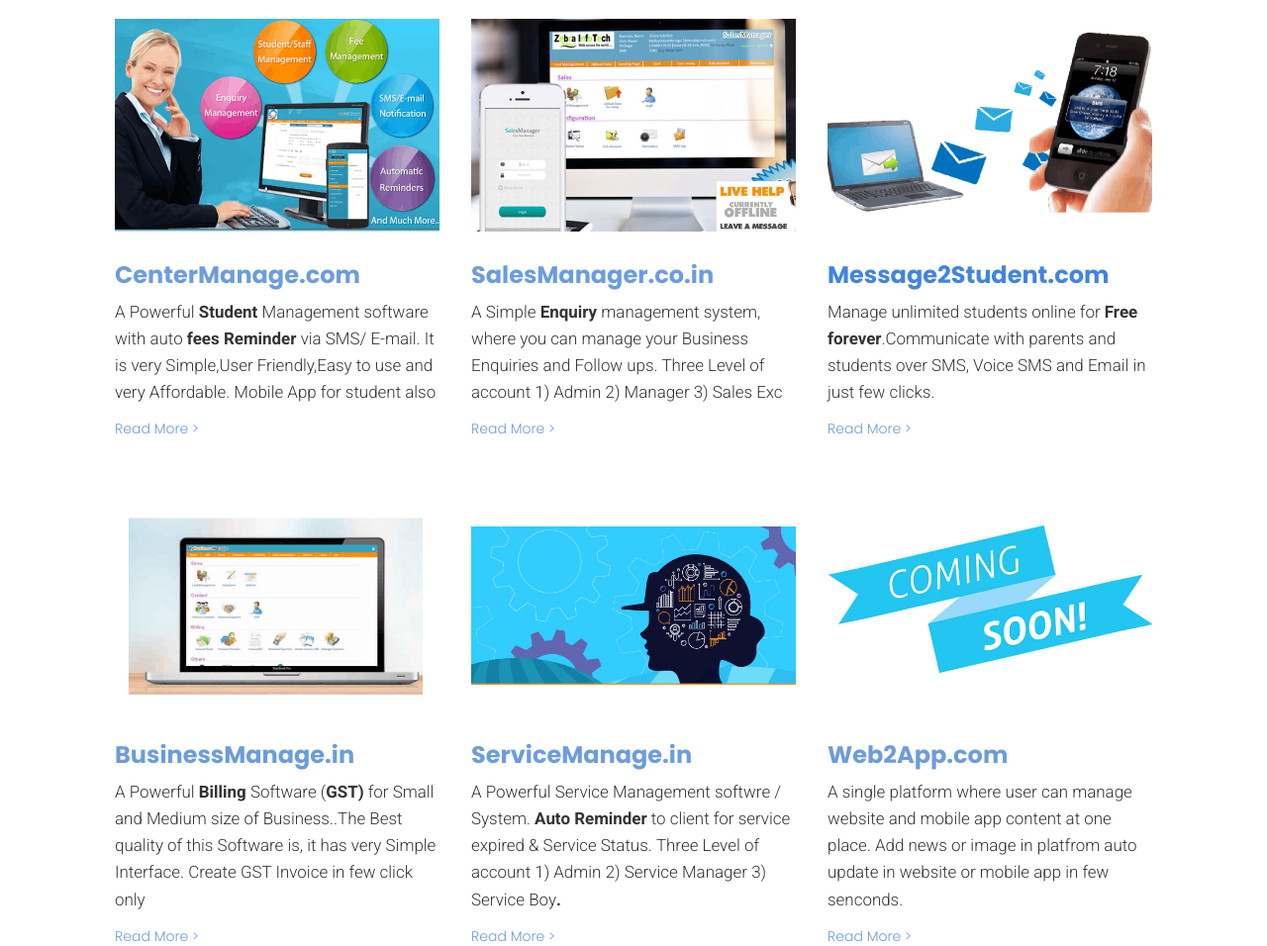
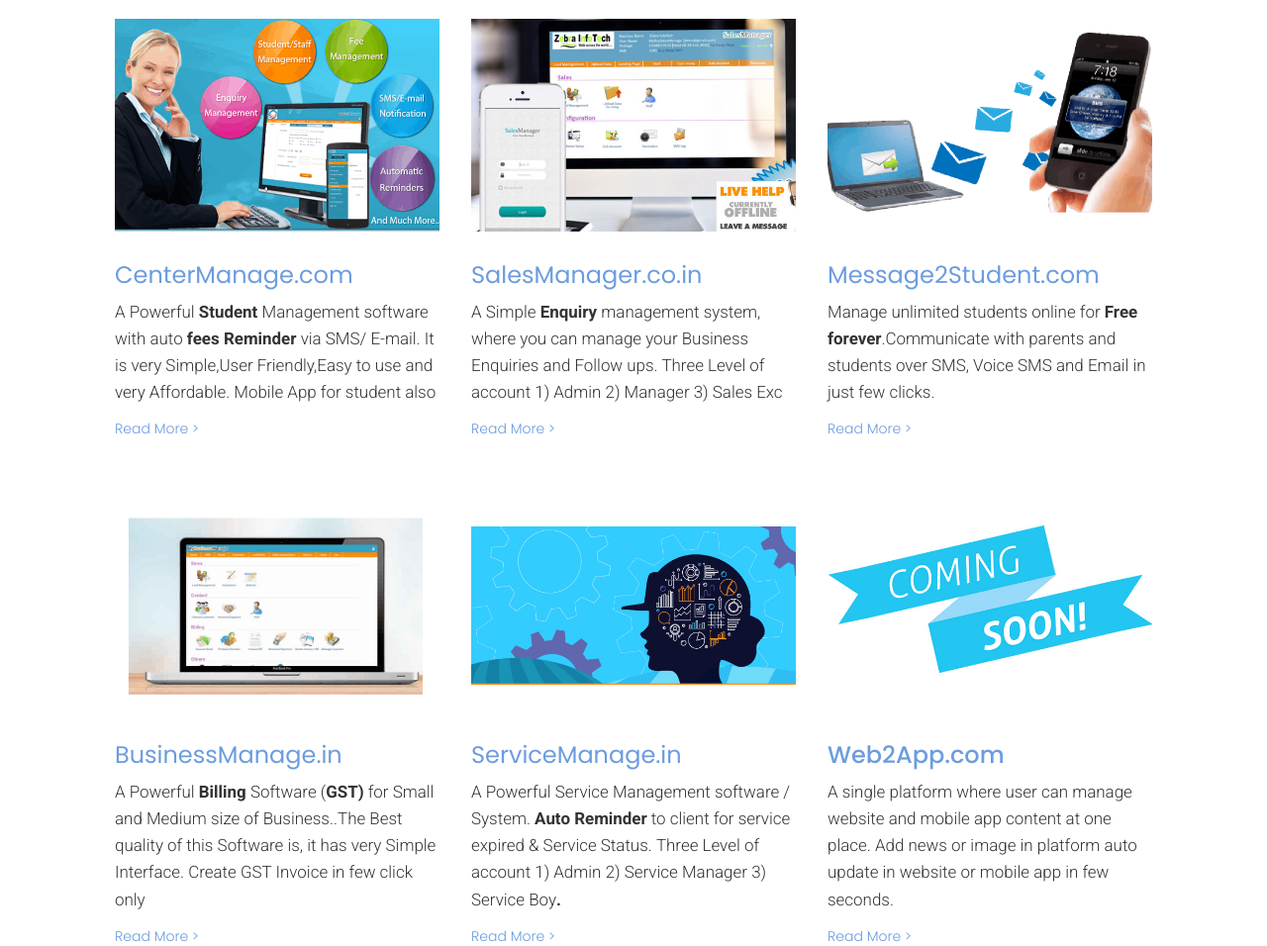
Before and after one commit to ajitaj/satiksoftware, a plain HTML site: page index.html in a window 1280 px wide. Shown: the part 899-1855 px from the top of the page at 99% size. Drawn offline with Linux system fonts and the light colour scheme; files whose address does not match are found by name.

Commit message:
create github pages

```diff
--- a/assets/images/hashes.json
+++ b/assets/images/hashes.json
@@ -1 +1 @@
-{"YUhhCwQ8t20ALCoZ4eb9Aw==":"logo1f-122x109.jpg","LN16Kiev4EDVAi4gTJZz6Q==":"satik%20software%20private%20limited%20copy-192x171.png","GXS5PlRSsfG/pOjY2oTHrg==":"satik%20software%20private%20limited%20copy-136x121.png","KQmFK1dsbUThph72644VqA==":"satik%20software%20private%20limited%20copy-136x121.png","URpXsdYKVbNbefdGt0tyLA==":"satik%20software%20private%20limited%20copy-200x178.png","bnge+GudTysO13tntr+w7w==":"sms-banner-1400x439-83-656x206.png","jgrwmv+seoYuPO2nR3NI5g==":"salesmanager-623x408.jpg","XRIwMbktlYUaIJCH+g7ZcA==":"untitled-2-571x350.jpg","+qoowtQYihGWvskYrLWHYA==":"bmanage-565x338.jpg","UqaioO7ENOI+rJWeTh3utw==":"sms-banner-1400x439-83-656x343.png","F4wF1tlWYFx29klmD7MdPw==":"sms-banner-1400x439-83-623x408.png","GS6yH+StrTCKPwpzLo3j4Q==":"cm-623x408.png","eRGHxwPHICYhod24eiGY9w==":"smanage-623x408.png","QezRG12rOXce+w3zdXVDSw==":"bmanage-623x408.png","WrqAguweKBkPgMNoOOqL1A==":"cooming%20soon-623x408.png","ucssxuWO2XKN4zcibL+sUw==":"satik%20software%20private%20limited%20copy-192x171.png"}
+{"YUhhCwQ8t20ALCoZ4eb9Aw==":"logo1f-122x109.jpg","LN16Kiev4EDVAi4gTJZz6Q==":"satik%20software%20private%20limited%20copy-192x171.png","GXS5PlRSsfG/pOjY2oTHrg==":"satik%20software%20private%20limited%20copy-136x121.png","KQmFK1dsbUThph72644VqA==":"satik%20software%20private%20limited%20copy-136x121.png","URpXsdYKVbNbefdGt0tyLA==":"satik%20software%20private%20limited%20copy-200x178.png","bnge+GudTysO13tntr+w7w==":"sms-banner-1400x439-83-656x206.png","jgrwmv+seoYuPO2nR3NI5g==":"salesmanager-623x408.jpg","XRIwMbktlYUaIJCH+g7ZcA==":"untitled-2-571x350.jpg","+qoowtQYihGWvskYrLWHYA==":"bmanage-565x338.jpg","UqaioO7ENOI+rJWeTh3utw==":"sms-banner-1400x439-83-656x343.png","F4wF1tlWYFx29klmD7MdPw==":"sms-banner-1400x439-83-623x408.png","GS6yH+StrTCKPwpzLo3j4Q==":"cm-623x408.png","eRGHxwPHICYhod24eiGY9w==":"smanage-623x408.png","QezRG12rOXce+w3zdXVDSw==":"bmanage-623x408.png","WrqAguweKBkPgMNoOOqL1A==":"cooming%20soon-623x408.png","ucssxuWO2XKN4zcibL+sUw==":"satik%20software%20private%20limited%20copy-192x171.png","+sa4S/XBwtHdT4tP3mcHFQ==":"satik%20software%20private%20limited%20copy-140x38.png","AAHbi3rcXZwRe3KLWqwOyQ==":"satik%20software%20private%20limited1%20copy-300x81.png"}
--- a/assets/mobirise/css/mbr-additional.css
+++ b/assets/mobirise/css/mbr-additional.css
@@ -1517,6 +1517,12 @@
 .cid-r2AiUB3k3y .card-img {
   color: #4284df;
 }
+.cid-r2AiUB3k3y B {
+  color: #6c9cdf;
+}
+.cid-r2AiUB3k3y H2 {
+  color: #6c9cdf;
+}
 .cid-r2Aj2ZRQ2i {
   padding-top: 0px;
   padding-bottom: 15px;
--- a/index.html
+++ b/index.html
@@ -6,7 +6,7 @@
   <meta http-equiv="X-UA-Compatible" content="IE=edge">
   <meta name="generator" content="Mobirise v4.8.1, mobirise.com">
   <meta name="viewport" content="width=device-width, initial-scale=1, minimum-scale=1">
-  <link rel="shortcut icon" href="assets/images/satik-software-private-limited-copy-136x121.png" type="image/x-icon">
+  <link rel="shortcut icon" href="assets/images/satik-software-private-3limited-128x199.png" type="image/x-icon">
   <meta name="description" content="Our Product .. CenterManage.com , SalesManager.co.in , message2student.com, businessmanage.in, servicemanage.in, ">
   <title>Satik Software Pvt Ltd - Technology platform for business </title>
   <link rel="stylesheet" href="assets/web/assets/mobirise-icons/mobirise-icons.css">
@@ -34,11 +34,10 @@
                 <div class="navbar-brand">
                     <span class="navbar-logo">
                         <a href="http://satiksoftware.com">
-                            <img src="assets/images/satik-software-private-limited-copy-136x121.png" alt="Satik Software" title="" style="height: 3.9rem;">
+                            <img src="assets/images/satik-software-private-limited1-copy-300x81.png" alt="Satik Software" title="" style="height: 4.7rem;">
                         </a>
                     </span>
-                    <span class="navbar-caption-wrap"><a href="http://satiksoftware.com" class="brand-link mbr-black text-black display-5"><strong>
-                            Satik Software</strong></a></span>
+
                 </div>
             </div>
             <div class="menu-content-right">
@@ -135,8 +134,8 @@
                     </div>
                     <div class="card-box">
 
-                        <h4 class="card-title mbr-fonts-style display-5"><a href="http://centermanage.com" target="_blank"><strong>
-                            CenterManage.com</strong></a></h4>
+                        <h4 class="card-title mbr-fonts-style display-5"><a href="http://centermanage.com" target="_blank">
+                            CenterManage.com</a></h4>
                         <p class="mbr-text mbr-fonts-style display-7">
                             A Powerful <strong>Student </strong>Management software with auto<strong> fees&nbsp;Reminder&nbsp;</strong>via SMS/ E-mail.&nbsp;It is very Simple,User Friendly,Easy to use and very Affordable. Mobile App for student also</p>
                         <div class="mbr-section-btn"><a class="btn-underline mr-3 display-4" href="http://centermanage.com" target="_blank">Read More &gt;</a></div>
@@ -148,10 +147,10 @@
                     </div>
                     <div class="card-box">
 
-                        <h4 class="card-title mbr-fonts-style display-5"><a href="http://salesmanager.co.in"><strong>
-                            SalesManager.co.in</strong></a></h4>
+                        <h4 class="card-title mbr-fonts-style display-5"><a href="http://salesmanager.co.in" target="_blank">
+                            SalesManager.co.in</a></h4>
                         <p class="mbr-text mbr-fonts-style display-7">A Simple <strong>Enquiry </strong>management system, where you can manage your Business Enquiries and Follow ups. Three Level of account 1) Admin 2) Manager 3) Sales Exc<br></p>
-                        <div class="mbr-section-btn"><a class="btn-underline mr-3 display-4" href="http://salesmanager.co.in">Read More &gt;</a></div>
+                        <div class="mbr-section-btn"><a class="btn-underline mr-3 display-4" href="http://salesmanager.co.in" target="_blank">Read More &gt;</a></div>
                     </div>
                 </div>
                 <div class="card col-12 col-md-4 col-lg-4">
@@ -160,11 +159,11 @@
                     </div>
                     <div class="card-box">
 
-                        <h4 class="card-title mbr-fonts-style display-5"><strong>
-                            Message2Student.com</strong></h4>
+                        <h4 class="card-title mbr-fonts-style display-5"><a href="http://message2student.com" target="_blank">
+                            Message2Student.com</a></h4>
                         <p class="mbr-text mbr-fonts-style display-7">
                             Manage unlimited students online for <strong>Free forever</strong>.Communicate with parents and students over SMS, Voice SMS&nbsp;and<strong> </strong>Email in just few clicks.</p>
-                        <div class="mbr-section-btn"><a class="btn-underline mr-3 display-4" href="http://message2student.com">Read More &gt;</a></div>
+                        <div class="mbr-section-btn"><a class="btn-underline mr-3 display-4" href="http://message2student.com" target="_blank">Read More &gt;</a></div>
                     </div>
                 </div>
             </div>
@@ -190,9 +189,9 @@
                     </div>
                     <div class="card-box">
 
-                        <h4 class="card-title mbr-fonts-style display-5"><strong>BusinessManage.in</strong></h4>
+                        <h4 class="card-title mbr-fonts-style display-5"><strong><a href="http://businessmanage.in" target="_blank">BusinessManage.in</a></strong></h4>
                         <p class="mbr-text mbr-fonts-style display-7">A Powerful <strong>Billing </strong> Software (<strong>GST)</strong>&nbsp;for Small and Medium size of Business..The Best quality of this Software is, it has very Simple Interface. Create GST Invoice in few&nbsp;click<strong> </strong>only<br></p>
-                        <div class="mbr-section-btn"><a class="btn-underline mr-3 display-4" href="http://busiessmanage.in">Read More &gt;</a></div>
+                        <div class="mbr-section-btn"><a class="btn-underline mr-3 display-4" href="http://busiessmanage.in" target="_blank">Read More &gt;</a></div>
                     </div>
                 </div>
                 <div class="card col-12 col-md-4 col-lg-4">
@@ -201,10 +200,10 @@
                     </div>
                     <div class="card-box">
 
-                        <h4 class="card-title mbr-fonts-style display-5"><strong>
-                            ServiceManage.in</strong></h4>
-                        <p class="mbr-text mbr-fonts-style display-7">A Powerful Service Management softwre / System. <strong>Auto Reminder</strong> to client for service expired &amp; Service Status.&nbsp;Three Level<strong> </strong>of account 1) Admin<strong> </strong>2) Service Manager<strong> </strong>3) Service Boy<strong>.</strong><br></p>
-                        <div class="mbr-section-btn"><a class="btn-underline mr-3 display-4" href="http://servicemanage.in">Read More &gt;</a></div>
+                        <h4 class="card-title mbr-fonts-style display-5">
+                            <a href="http://servicemanage.in" target="_blank">ServiceManage.in</a></h4>
+                        <p class="mbr-text mbr-fonts-style display-7">A Powerful Service Management software / System. <strong>Auto Reminder</strong> to client for service expired &amp; Service Status.&nbsp;Three Level<strong> </strong>of account 1) Admin<strong> </strong>2) Service Manager<strong> </strong>3) Service Boy<strong>.</strong><br></p>
+                        <div class="mbr-section-btn"><a class="btn-underline mr-3 display-4" href="http://servicemanage.in" target="_blank">Read More &gt;</a></div>
                     </div>
                 </div>
                 <div class="card col-12 col-md-4 col-lg-4">
@@ -213,11 +212,11 @@
                     </div>
                     <div class="card-box">
 
-                        <h4 class="card-title mbr-fonts-style display-5"><strong>
-                            Web2App.com</strong></h4>
+                        <h4 class="card-title mbr-fonts-style display-5">
+                            Web2App.com</h4>
                         <p class="mbr-text mbr-fonts-style display-7">
-                            A single platform where user can manage website and mobile app content at one place. Add news or image in platfrom auto update in website or mobile app in few senconds.</p>
-                        <div class="mbr-section-btn"><a class="btn-underline mr-3 display-4" href="http://satiksoftware.com">Read More &gt;</a></div>
+                            A single platform where user can manage website and mobile app content at one place. Add news or image in platform auto update in website or mobile app in few seconds.</p>
+                        <div class="mbr-section-btn"><a class="btn-underline mr-3 display-4" href="http://satiksoftware.com" target="_blank">Read More &gt;</a></div>
                     </div>
                 </div>
             </div>
```
Also changed, not shown: assets/images/satik-software-private-3limited-128x199.png (added), assets/images/satik-software-private-limited1-copy-300x81.png (added), 1 other file.
